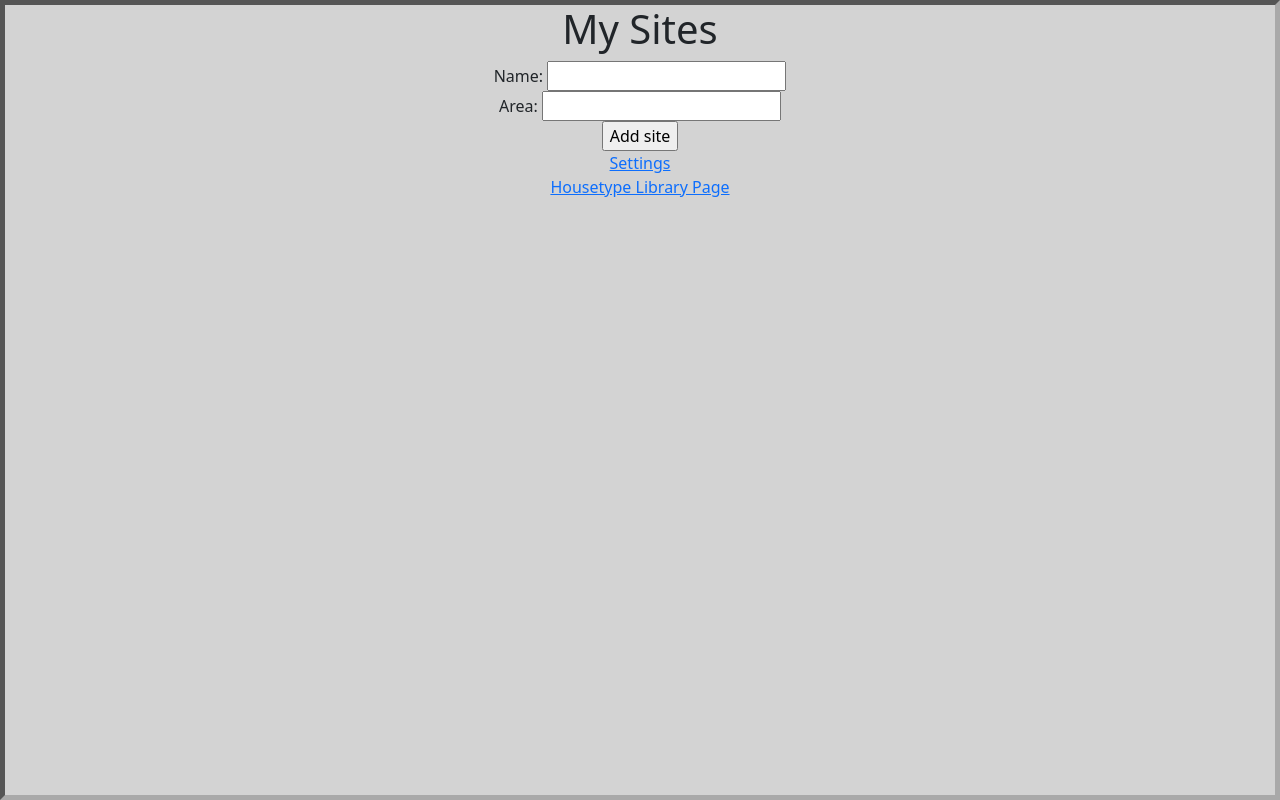
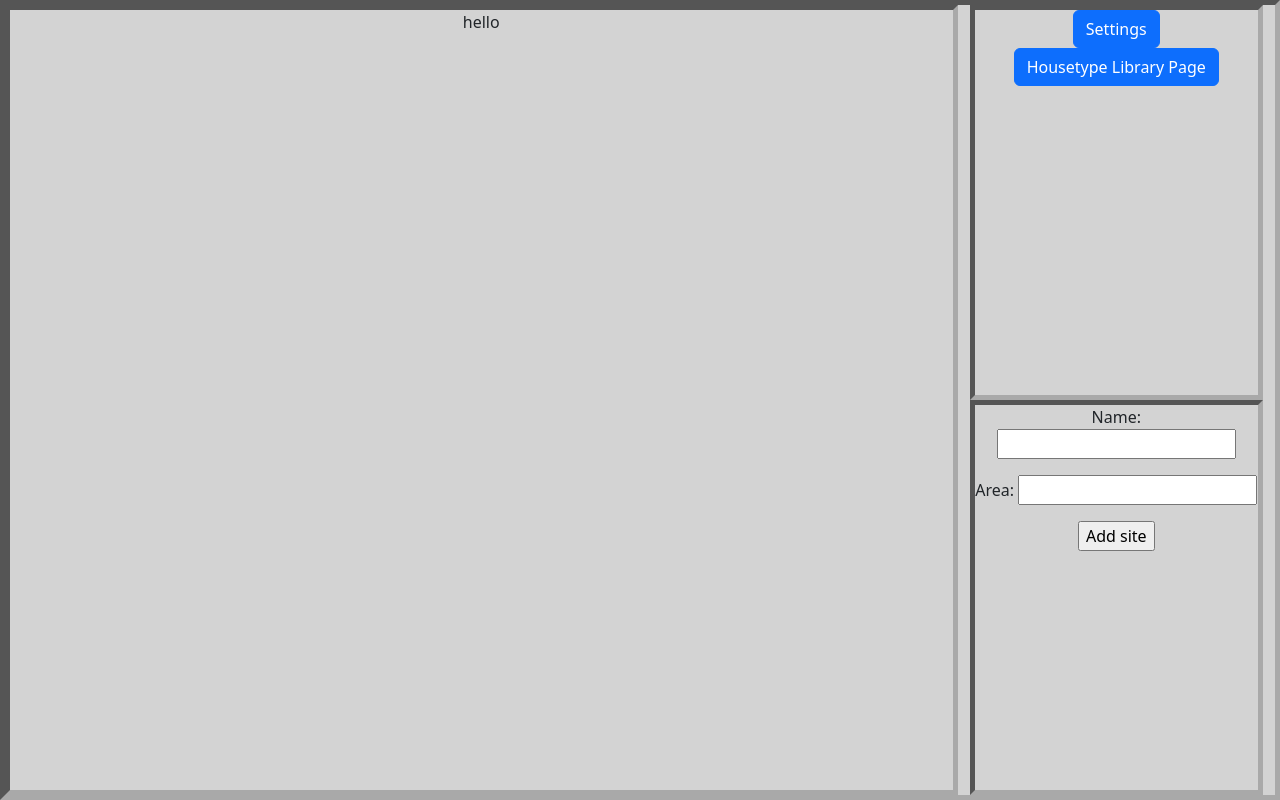
Before and after one commit to Saihan786/SiteBuilder, a Django app: page /homepage in a window 1280 px wide. Run offline with Django 5.2, Linux system fonts and the light colour scheme; data that the repository does not hold is empty; some libraries are stand-ins or nearby versions.

Commit message:
Update homepage styling with sections

```diff
--- a/website/SB_project/SB_app/static/SB_app/style.css
+++ b/website/SB_project/SB_app/static/SB_app/style.css
@@ -12,6 +12,23 @@ body {
   border-style: inset;
   border-color: darkgrey;
 
+}
+#wrapper {
+  height: 100%;
+}
+.wrapper_border {
+  border-width: thick;
+  border-style: inset;
+  border-color: darkgrey;
+}
+.row {
+  height: auto;
+}
+.row_half {
+  height: 50%;
+}
+#site_form {
+  align-items: center;
 }
 
 
--- a/website/SB_project/SB_app/templates/SB_app/homepage.html
+++ b/website/SB_project/SB_app/templates/SB_app/homepage.html
@@ -12,16 +12,27 @@
 
     <div class="container-fluid">
 
+      <div class="row" id="wrapper">
+        <div class="col-9 wrapper_border">
+          hello
+        </div>
 
+        <div class="col-3">
+          <div class="row_half wrapper_border">
+            <div class="page_link" id="settings_page">
+              <a href="{% url 'settings' %}" class="btn btn-primary togglebuttons" role="button"">Settings</a>
+            </div>
+            <div id="housetype_library_page">
+              <a href="{% url 'htl' %}" class="btn btn-primary togglebuttons" role="button">Housetype Library Page</a>
+            </div>
 
-      <h1>My Sites</h1>
-
-      <div>
+          </div>
+          <div class="row_half wrapper_border">
             <div id="homepage_form">
               {% if form %}
                 <form action="" method="post" enctype="multipart/form-data" >
                   {% csrf_token %}
-              {{ form }}
+                  {{ form.as_p }}
                   <input type="submit" value="Add site">
                 </form>
               {% endif %}
@@ -36,29 +47,25 @@
                 <h2>You've submitted the form wrong!</h2>
               {% endif %}
             </div>
-
-        <div id="all_site_objects">
-          {% if site_objects %}
-            {% for s in site_objects %}
-            <tr>
-              <td>{{s.name}}</td>
-              <td>{{s.area}}</td>
-            </tr>
-            {% endfor %}
-          {% endif %}
           </div>
-
-        <div id="redirect">
-          <div id="settings_page">
-            <a href="{% url 'settings' %}">Settings</a>
-          </div>
-          <div id="housetype_library_page">
-            <a href="{% url 'htl' %}">Housetype Library Page</a>
         </div>
       </div>
 
+
+
+
+
+
+
+
+
+      <!-- <h1>My Sites</h1>
+
+      <div>
+
+
       </div>
-    </div>
+    </div> -->
 
   </body>
 </html>
```
Lines whose indentation alone changed are shown as unchanged.
